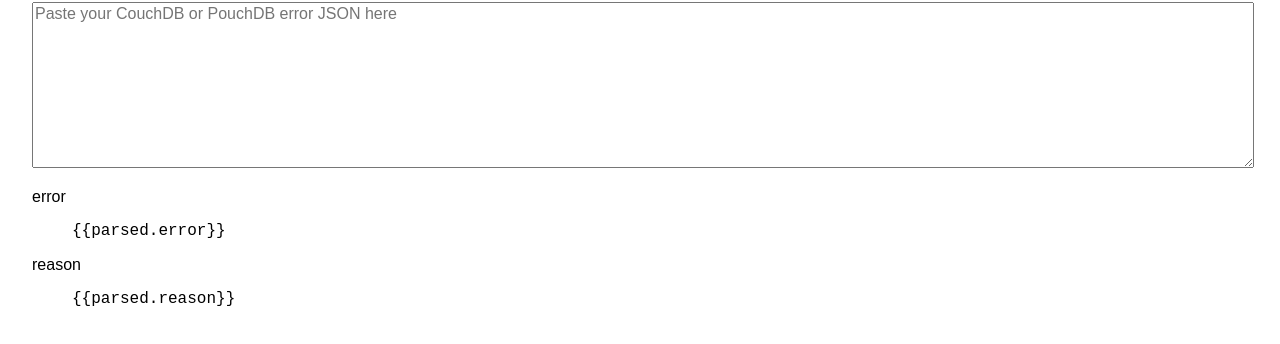
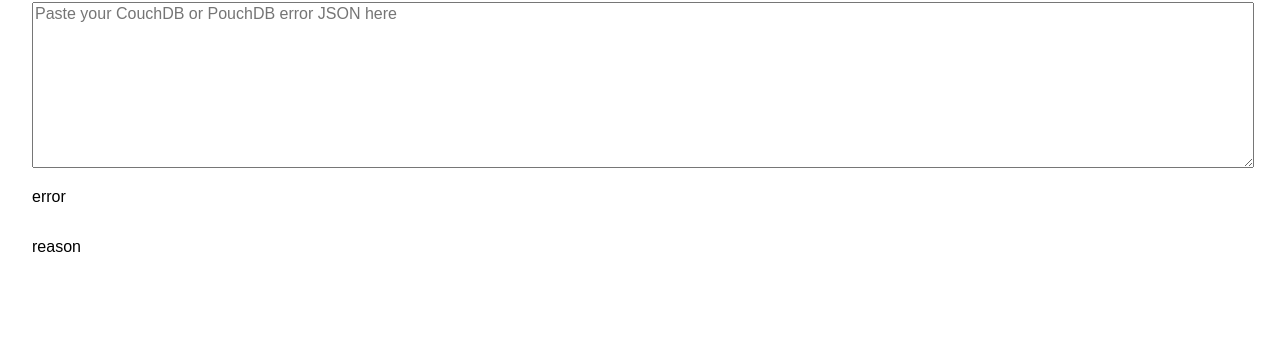
Before and after one commit to BigBlueHat/couchdb-error-viewer, a plain HTML site: page index.html in a window 1280 px wide. Shown: the part 78-422 px from the top of the page. Drawn offline with nearby package versions, Linux system fonts and the light colour scheme.

Commit message:
Specify (old) Vue.js 0.11.10

```diff
--- a/index.html
+++ b/index.html
@@ -9,7 +9,7 @@
   .github { float:right }
   textarea { width: 100%; min-height: 10em; }
   </style>
-  <script src="https://unpkg.com/vue"></script>
+  <script src="https://unpkg.com/vue@0.11.10/dist/vue.min.js"></script>
 </head>
 <body>
   <div class="header">
```
